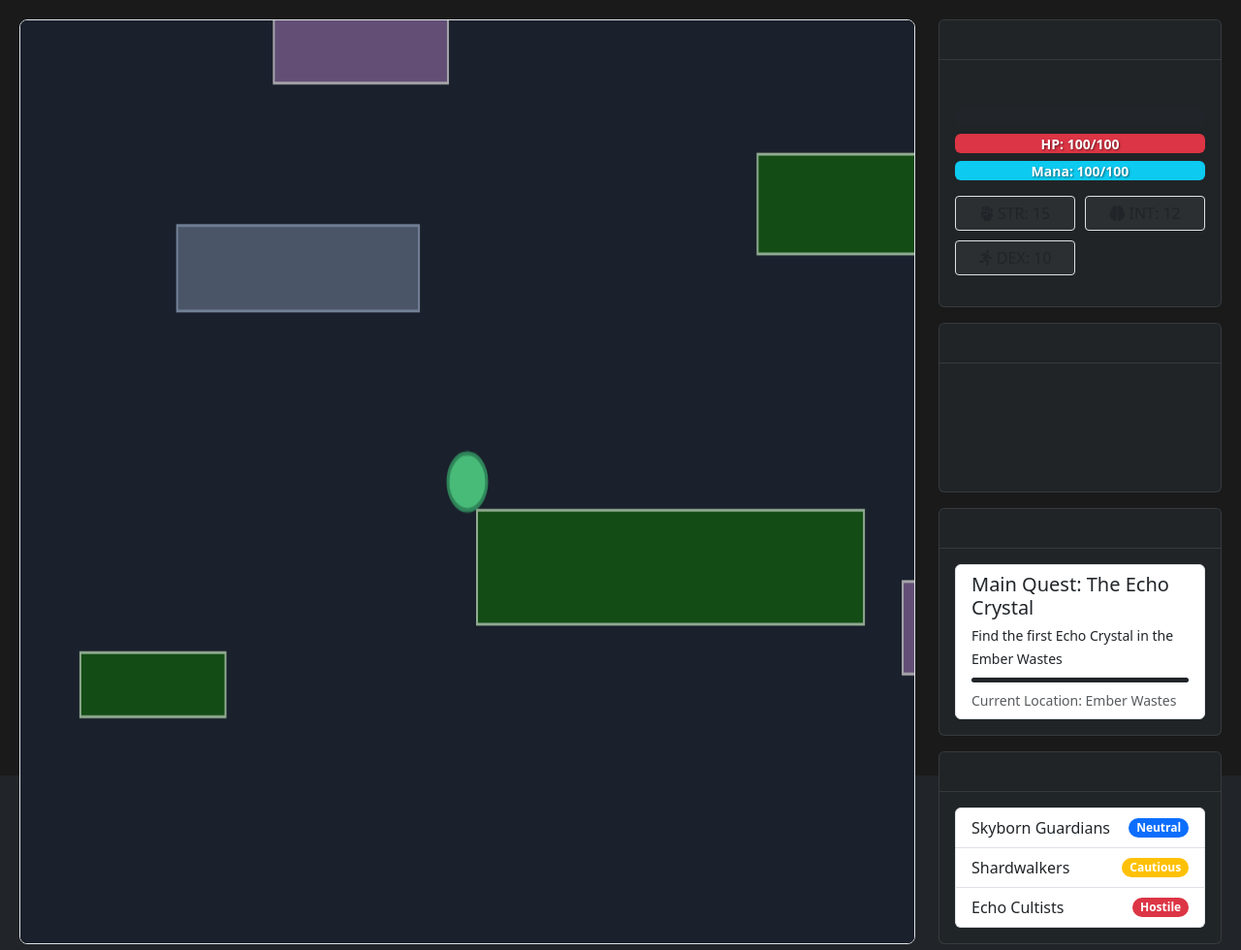
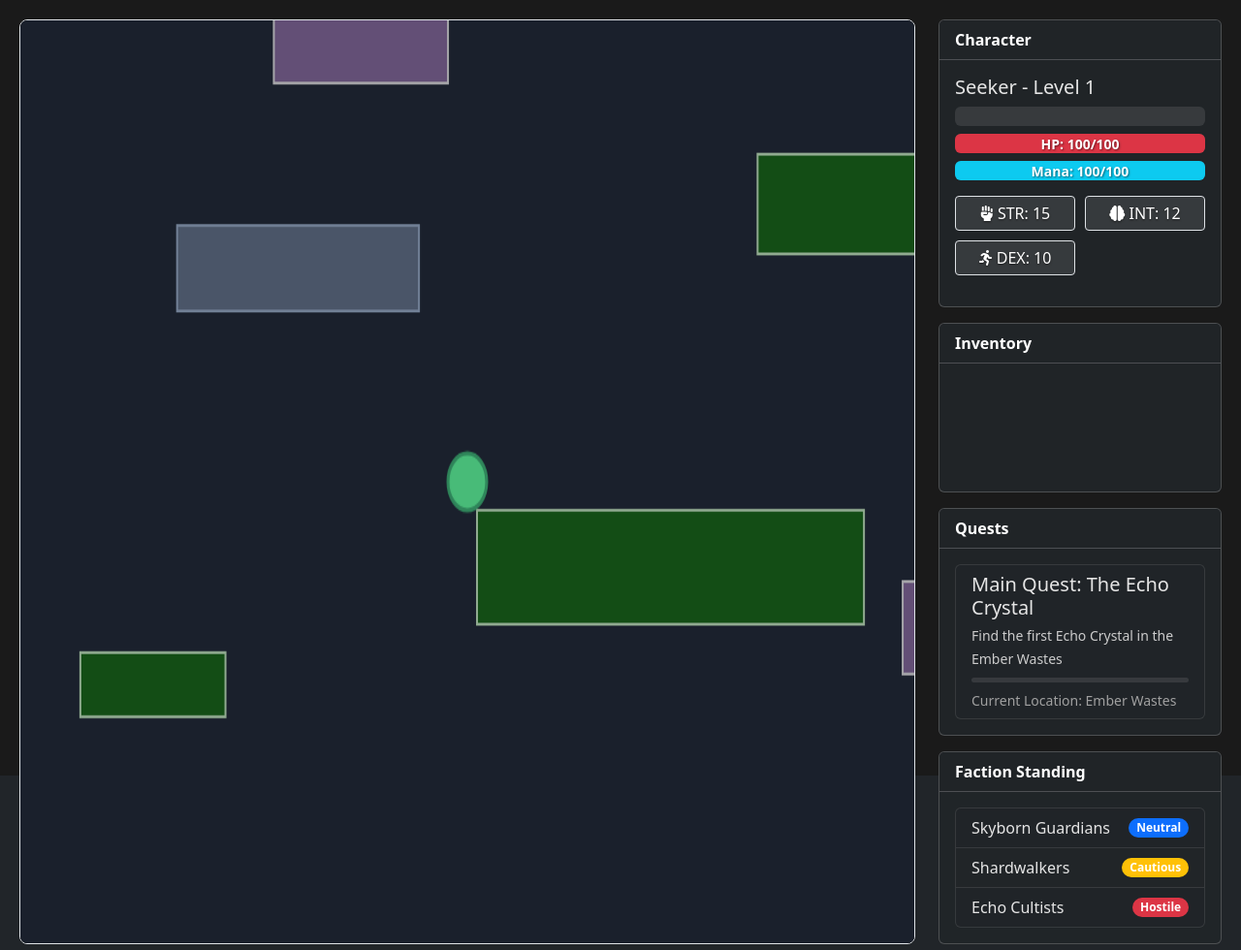
Before and after one commit to Meggy-Mode/Shattered-Realms, a Flask app: page / in a window 1280 px wide. Shown: the whole page at 97% size. Run offline with Flask 3, Linux system fonts and the light colour scheme.

Commit message:
Agent query: I've adjusted the text colors to be brighter. Is the text now more visible and easier to read?
Improve text visibility by increasing contrast and adding shadows

Screenshot: https://storage.googleapis.com/screenshot-production-us-central1/8c0adfb8-79d5-4389-82e5-2c6c4f8cc464/c4e99887-c176-4c80-8119-529abc5b8dcd.jpg

```diff
--- a/templates/layout.html
+++ b/templates/layout.html
@@ -17,6 +17,7 @@
             height: 100vh;
             padding: 20px;
             background-color: #1a1a1a;
+            color: #e5e5e5;
         }
         #gameCanvas {
             width: 100%;
@@ -34,17 +35,22 @@
         .game-notification {
             pointer-events: auto;
             transition: opacity 0.3s ease-in-out;
+            color: #ffffff;
+            text-shadow: 0 1px 2px rgba(0, 0, 0, 0.5);
         }
         .game-notification.fade-out {
             opacity: 0;
         }
         .card {
             background-color: rgba(33, 37, 41, 0.95);
-            border: 1px solid rgba(255, 255, 255, 0.1);
+            border: 1px solid rgba(255, 255, 255, 0.2);
+            color: #e5e5e5;
         }
         .card-header {
             background-color: rgba(33, 37, 41, 0.8);
-            border-bottom: 1px solid rgba(255, 255, 255, 0.1);
+            border-bottom: 1px solid rgba(255, 255, 255, 0.2);
+            color: #ffffff;
+            font-weight: 600;
         }
         .stats-grid {
             display: grid;
@@ -54,8 +60,24 @@
         .stat-item {
             padding: 5px;
             text-align: center;
-            background: rgba(255, 255, 255, 0.05);
+            background: rgba(255, 255, 255, 0.1);
             border-radius: 4px;
+            color: #ffffff;
+            text-shadow: 0 1px 2px rgba(0, 0, 0, 0.5);
+        }
+        .progress {
+            background-color: rgba(255, 255, 255, 0.1);
+        }
+        .list-group-item {
+            background-color: rgba(33, 37, 41, 0.95);
+            border: 1px solid rgba(255, 255, 255, 0.1);
+            color: #e5e5e5;
+        }
+        .text-muted {
+            color: #a0a0a0 !important;
+        }
+        small {
+            color: #cccccc;
         }
     </style>
 </head>
```
